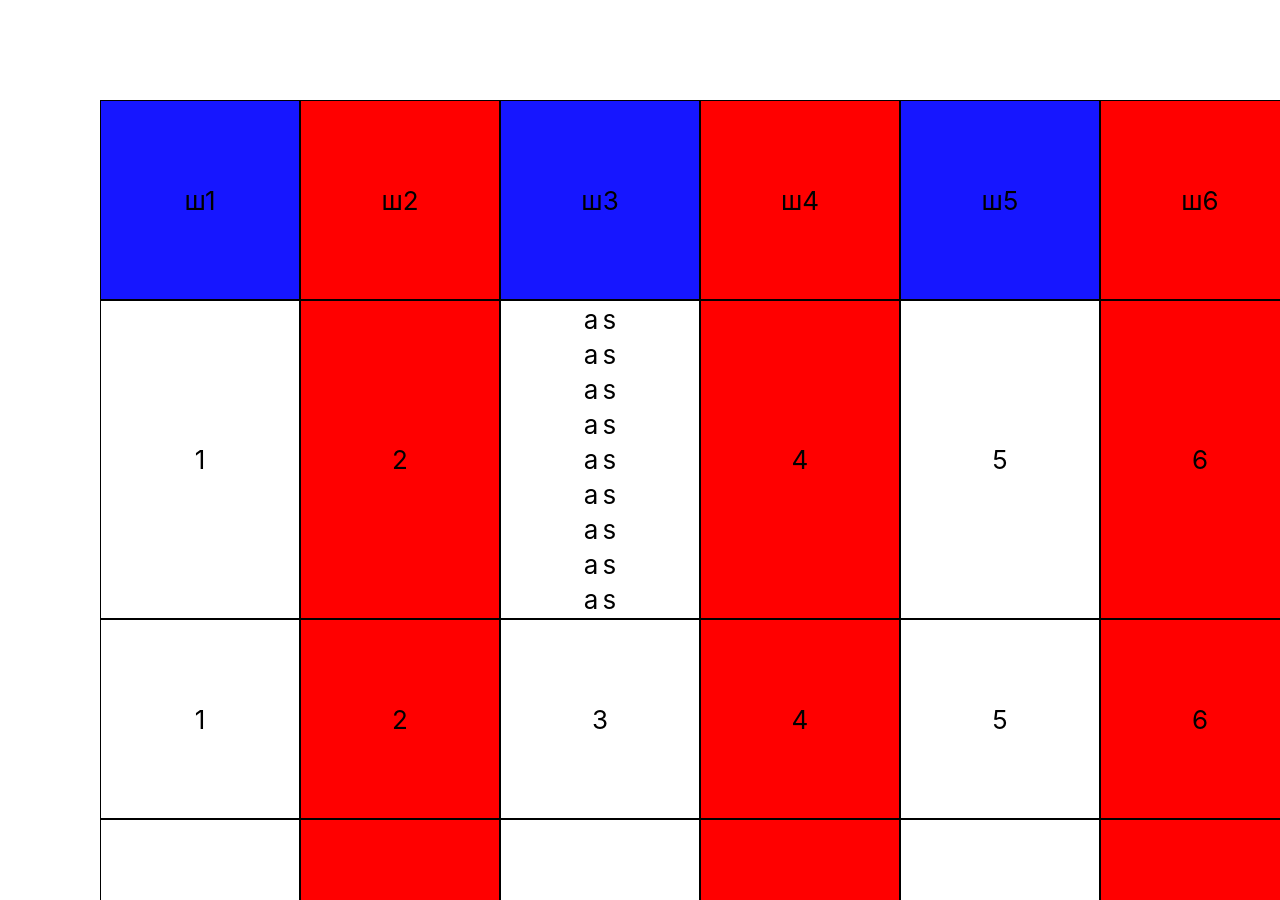
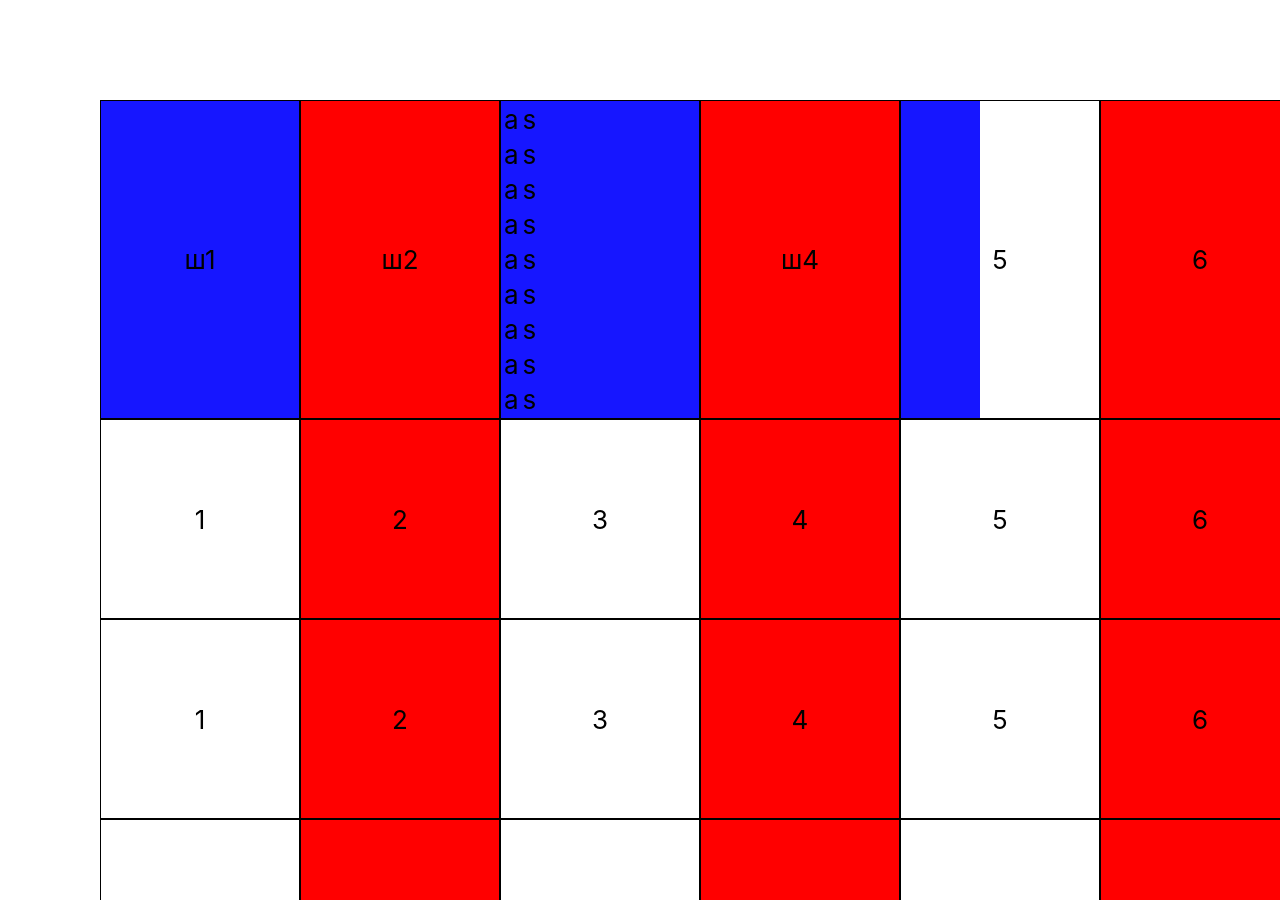
Before and after one commit to Yarcrazy/react, a React (Create React App) app: page / in a window 1280 px wide. Built offline with nearby package versions, Linux system fonts and the light colour scheme.

Commit message:
теперь шапка абсолют. Проблемы: прокрутка шапки и таблицы никак не связаны вторая строка спрятана за первой

```diff
--- a/src/Table/Row.js
+++ b/src/Table/Row.js
@@ -8,13 +8,17 @@ class Row extends React.Component {
     let className = this.props.className + ' ' + (this.props.isFixed ? this.props.isFixed : '');
     const children = this.props.children;
 
-    let scrollTop = 0;
+    let top = 0;
     let scrollLeft = 0;
     let tableLeftBorder = 0;
     let onChangeBorder;
 
     if (this.props.isFixed === 'row-fixed') {
-      scrollTop = this.props.scrollTop;
+      if (this.props.scrollTop !== 0) {
+        className += ' fixed';
+        top = this.props.tableTopBorder;
+      }
+      //scrollTop = this.props.scrollTop;
       //scrollTop = this.props.tableRef.current.scrollTop;
       //console.log(this.props.tableRef);
     }
@@ -43,7 +47,7 @@ class Row extends React.Component {
       )
     );
 
-    return <div className={className} style={{top: scrollTop}}>
+    return <div className={className} style={{top: top}}>
       {rows}
     </div>
   }
--- a/src/Table/Table.js
+++ b/src/Table/Table.js
@@ -10,20 +10,22 @@ class Table extends React.Component {
     this.state = {
       isFixed: props.isFixed,
       scrollLeft: 0,
-      scrollTop: 0,
     }
   }
 
   componentDidMount() {
     if (this.props.className === 'table') {
-      this.setState({tableLeftBorder: [this.tableRef.current.getBoundingClientRect().x]});
+      const tableRect = this.tableRef.current.getBoundingClientRect();
+      this.setState({
+        tableLeftBorder: [tableRect.x],
+        tableTopBorder: tableRect.top,
+      });
     }
   }
 
   handleScroll = (e) => {
     if (this.props.className === 'table') {
       this.setState({
-        scrollTop: e.target.scrollTop,
         scrollLeft: e.target.scrollLeft,
       });
     }
@@ -47,14 +49,14 @@ class Table extends React.Component {
     this.tableRef = (this.props.className === 'table') ? React.createRef() : '';
 
     let scrollLeft = this.props.scrollLeft;
-    let scrollTop = this.props.scrollTop;
     let tableLeftBorder = this.props.tableLeftBorder;
+    let tableTopBorder = this.props.tableTopBorder;
     let onChangeBorder = this.props.onChangeBorder;
 
     if (this.props.className === 'table') {
-      scrollTop = this.state.scrollTop;
       scrollLeft = this.state.scrollLeft;
       tableLeftBorder = this.state.tableLeftBorder;
+      tableTopBorder = this.state.tableTopBorder;
       onChangeBorder = this.handleChangeBorder;
     }
 
@@ -65,8 +67,8 @@ class Table extends React.Component {
             return (<Row className={el.type}
                          isFixed={el.props.className}
                          key={i}
-                         scrollTop={scrollTop}
                          tableLeftBorder={tableLeftBorder}
+                         tableTopBorder={tableTopBorder}
                          onChangeBorder={onChangeBorder}
                          scrollLeft={scrollLeft}>
               {el.props.children}
@@ -75,8 +77,8 @@ class Table extends React.Component {
             return (<Table className={el.type}
                            isFixed={el.props.className}
                            key={i}
-                           scrollTop={scrollTop}
                            tableLeftBorder={tableLeftBorder}
+                           tableTopBorder={tableTopBorder}
                            onChangeBorder={onChangeBorder}
                            scrollLeft={scrollLeft}>
               {el.props.children}
@@ -90,8 +92,8 @@ class Table extends React.Component {
           <Row className={children.type}
                isFixed={children.props.className}
                key={children.type.length}
-               scrollTop={scrollTop}
                tableLeftBorder={tableLeftBorder}
+               tableTopBorder={tableTopBorder}
                onChangeBorder={onChangeBorder}
                scrollLeft={scrollLeft}>{children.props.children}
           </Row>)
@@ -100,8 +102,8 @@ class Table extends React.Component {
           <Table className={children.type}
                  isFixed={children.props.className}
                  key={children.type.length}
-                 scrollTop={scrollTop}
                  tableLeftBorder={tableLeftBorder}
+                 tableTopBorder={tableTopBorder}
                  onChangeBorder={onChangeBorder}
                  scrollLeft={scrollLeft}>{children.props.children}
           </Table>
--- a/src/TestTable.js
+++ b/src/TestTable.js
@@ -8,7 +8,17 @@ export default function TestTable() {
       <tr className={'row-fixed'}>
         <th><div>ш1</div></th>
         <th className={'col-fixed'}>ш2</th>
-        <th>ш3</th>
+        <th><table>
+          <tr><td>a</td><td>s</td></tr>
+          <tr><td>a</td><td>s</td></tr>
+          <tr><td>a</td><td>s</td></tr>
+          <tr><td>a</td><td>s</td></tr>
+          <tr><td>a</td><td>s</td></tr>
+          <tr><td>a</td><td>s</td></tr>
+          <tr><td>a</td><td>s</td></tr>
+          <tr><td>a</td><td>s</td></tr>
+          <tr><td>a</td><td>s</td></tr>
+        </table></th>
         <th className={'col-fixed'}>ш4</th>
         <th>ш5</th>
         <th className={'col-fixed'}>ш6</th>
--- a/src/index.css
+++ b/src/index.css
@@ -14,11 +14,11 @@ code {
 }
 .td,
 .th {
-  display: flex;
-  justify-content: center;
-  align-items: center;
+  display: table-cell;
+  text-align: center;
+  vertical-align: middle;
   font-size: 26px;
-  min-height: 200px;
+  height: 200px;
   min-width: 200px;
   border: black solid 1px;
   box-sizing: border-box;
@@ -29,11 +29,17 @@ code {
 }
 .row-fixed {
   background-color: #1616ff;
-  width: fit-content;
+  width: 110vh;
   z-index: 2;
+  overflow-x: scroll;
+}
+.row-fixed::-webkit-scrollbar {
+  display: none;
+}
+.fixed {
+  position: absolute;
 }
 .tr {
-  display: flex;
-  position: relative;
+  display: table-row;
 }
 /*# sourceMappingURL=index.css.map */
--- a/src/index.less
+++ b/src/index.less
@@ -21,11 +21,11 @@ code {
 }
 
 .td, .th {
-  display: flex;
-  justify-content: center;
-  align-items: center;
+  display: table-cell;
+  text-align: center;
+  vertical-align: middle;
   font-size: 26px;
-  min-height: @cell-height;
+  height: @cell-height;
   min-width: @cell-width;
   border: black solid 1px;
   box-sizing: border-box;
@@ -38,11 +38,18 @@ code {
 
 .row-fixed {
   background-color: #1616ff;
-  width: fit-content;
+  width: 110vh;
   z-index: 2;
+  overflow-x: scroll;
+  &::-webkit-scrollbar {
+    display: none;
+  }
+}
+
+.fixed {
+  position: absolute;
 }
 
 .tr {
-  display: flex;
-  position: relative;
+  display: table-row;
 }
```
Also changed, not shown: 1 other file (tests, documents, lock files or other folders).
